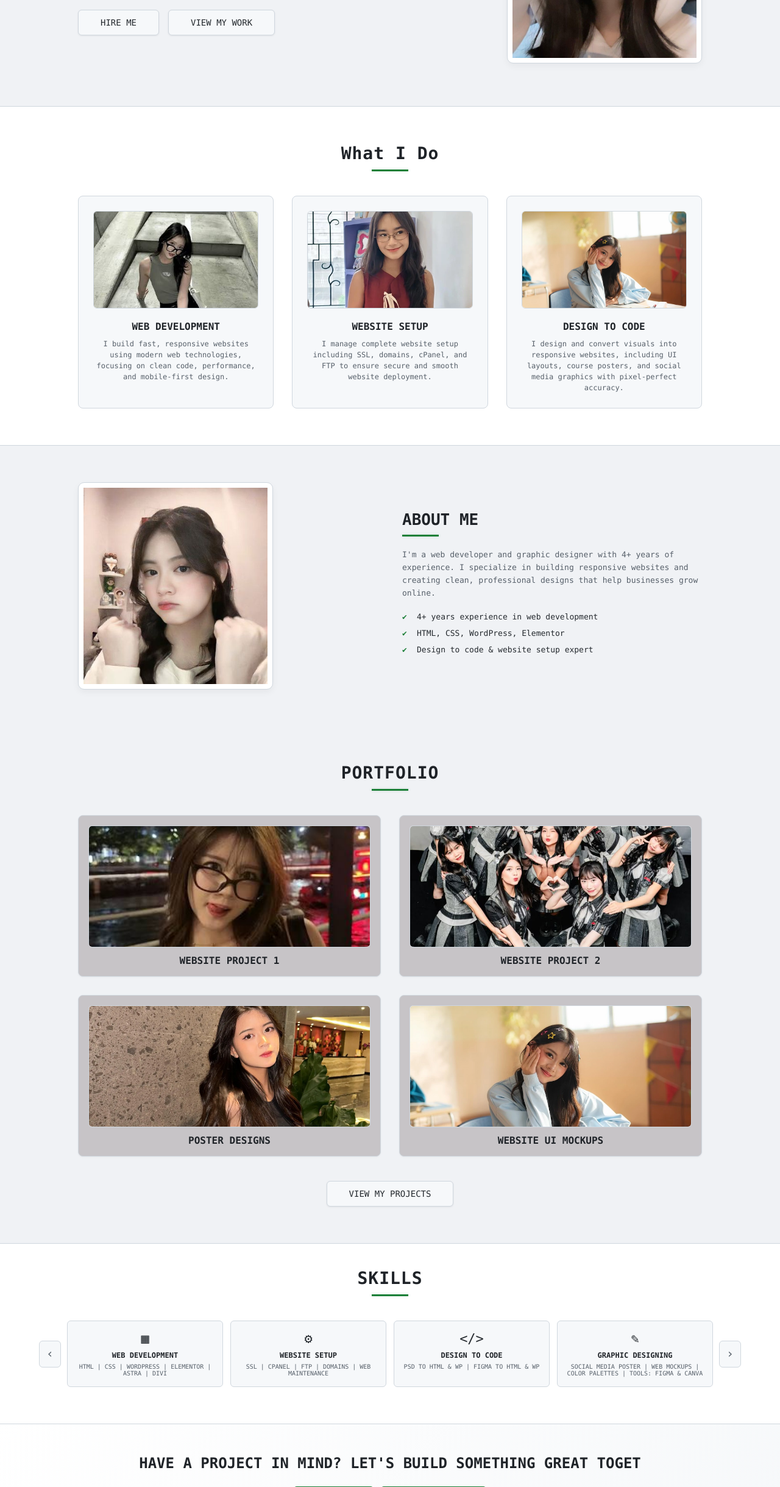
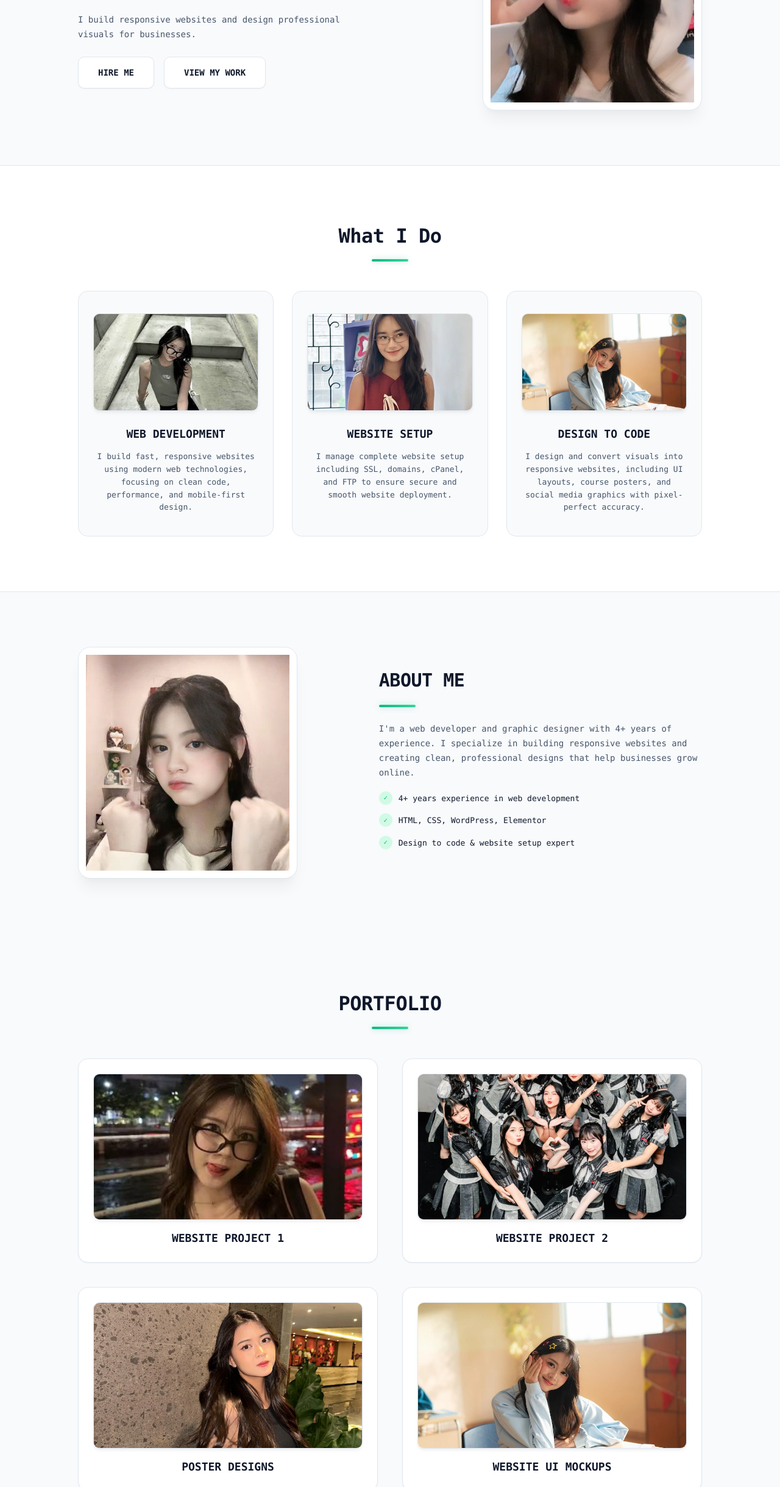
Before and after one commit to kristiankristian2314-netizen/Portofolio-ku, a plain HTML site: page index.html in a window 1280 px wide. Shown: the part 361-2800 px from the top of the page at 61% size. Drawn offline with Linux system fonts and the light colour scheme.

Commit message:
Add files via upload
feat: upload Portofolio awal

```diff
--- a/style.css
+++ b/style.css
@@ -1,7 +1,24 @@
-/* ==================== PERTEMUAN 4: FINAL - LIGHT TECH THEME ==================== */
+/* ==================== PERTEMUAN 4: ULTIMATE PRO LIGHT TECH THEME ==================== */
+
+/* ==================== CSS VARIABLES ==================== */
+:root {
+  --bg-main: #f8fafc;
+  --bg-card: #ffffff;
+  --bg-subtle: #f1f5f9;
+  --text-main: #0f172a;
+  --text-muted: #475569;
+  --border-color: #e2e8f0;
+  --accent-green: #10b981;
+  --accent-green-hover: #059669;
+  --accent-blue: #2563eb;
+  --shadow-sm: 0 1px 2px 0 rgba(0, 0, 0, 0.05);
+  --shadow-md: 0 4px 6px -1px rgba(0, 0, 0, 0.05), 0 2px 4px -1px rgba(0, 0, 0, 0.03);
+  --shadow-lg: 0 20px 25px -5px rgba(0, 0, 0, 0.05), 0 10px 10px -5px rgba(0, 0, 0, 0.02);
+  --transition: all 0.3s cubic-bezier(0.4, 0, 0.2, 1);
+}
 
 /* ==================== GENERAL STYLES ==================== */
-* {
+*, *::before, *::after {
   margin: 0;
   padding: 0;
   box-sizing: border-box;
@@ -12,94 +29,113 @@ html {
 }
 
 body {
-  font-family: 'JetBrains Mono', 'Fira Code', Consolas, Monaco, monospace; /* Tech/Computer style font stack */
-  background: #f0f2f5; /* Clean light gray-blue background */
-  color: #24292e;      /* Deep slate readable text */
+  font-family: 'JetBrains Mono', 'Fira Code', Consolas, Monaco, monospace;
+  background-color: var(--bg-main);
+  color: var(--text-main);
+  line-height: 1.6;
+  -webkit-font-smoothing: antialiased;
 }
 
 a {
-  color: #0969da;      /* Modern tech blue link color */
+  color: var(--accent-blue);
   text-decoration: none;
-  transition: color 0.2s ease;
+  transition: var(--transition);
 }
 
 a:hover {
-  color: #1f6feb;
+  color: #1d4ed8;
 }
 
 .section-title {
   text-align: center;
-  font-size: 28px;
-  color: #1f2328;
-  letter-spacing: 1px;
+  font-size: 32px;
+  color: var(--text-main);
+  letter-spacing: -0.5px;
+  font-weight: 800;
 }
 
 .short-line {
   display: block;
   width: 60px;
-  height: 3px;
-  background: #1a7f37; /* Terminal Green Accent */
-  margin: 10px 0 20px 0;
-  box-shadow: 0 0 4px rgba(26, 127, 55, 0.2);
+  height: 4px;
+  background: linear-gradient(90deg, var(--accent-green), #34d399);
+  margin: 12px 0 24px 0;
+  border-radius: 4px;
+  box-shadow: 0 0 10px rgba(16, 185, 129, 0.3);
 }
 
 .center-line {
-  margin: 10px auto 40px auto;
+  margin: 12px auto 48px auto;
 }
 
-/* Professional Bright Tech Buttons */
+/* Buttons */
 .btn {
-  display: inline-block;
-  background: #f6f8fa;
-  color: #24292e;
-  border: 1px solid #d0d7de;
-  padding: 12px 36px;
+  display: inline-flex;
+  align-items: center;
+  justify-content: center;
+  background: var(--bg-card);
+  color: var(--text-main);
+  border: 1px solid var(--border-color);
+  padding: 14px 32px;
   font-size: 14px;
   font-family: inherit;
-  border-radius: 6px;
-  transition: all 0.2s ease;
-  box-shadow: 0 1px 3px rgba(27, 31, 35, 0.08);
+  font-weight: 600;
+  border-radius: 10px;
+  transition: var(--transition);
+  box-shadow: var(--shadow-sm);
+  cursor: pointer;
 }
 
 .btn:hover {
-  background: #f3f4f6;
-  border-color: #8c959f;
-  color: #0969da;
+  background: var(--bg-subtle);
+  border-color: #94a3b8;
+  color: var(--accent-blue);
+  transform: translateY(-2px);
+  box-shadow: var(--shadow-md);
 }
 
 .btn-white {
-  background: #1f883d; /* Bright Green Accent Button */
+  background: linear-gradient(135deg, #10b981, #059669);
   color: #ffffff;
-  border-color: #1a7f37;
+  border: none;
+  box-shadow: 0 4px 14px rgba(16, 185, 129, 0.35);
 }
 
 .btn-white:hover {
-  background: #1a7f37;
+  background: linear-gradient(135deg, #059669, #047857);
   color: #ffffff;
+  transform: translateY(-2px);
+  box-shadow: 0 6px 20px rgba(16, 185, 129, 0.5);
 }
 
 .buttons {
   display: flex;
-  gap: 15px;
+  gap: 16px;
   flex-wrap: wrap;
 }
 
 .label {
   display: inline-block;
-  background: #ffffff;
-  color: #0969da;
-  border: 1px solid #d0d7de;
-  font-size: 13px;
-  font-weight: bold;
-  padding: 4px 10px;
-  border-radius: 4px;
+  background: #eff6ff;
+  color: var(--accent-blue);
+  border: 1px solid #bfdbfe;
+  font-size: 12px;
+  font-weight: 600;
+  padding: 6px 14px;
+  border-radius: 30px;
 }
 
 .placeholder {
-  background: #ffffff;
-  border: 1px solid #d0d7de;
-  border-radius: 8px;
+  background: var(--bg-card);
+  border: 1px solid var(--border-color);
+  border-radius: 16px;
   overflow: hidden;
+  box-shadow: var(--shadow-md);
+  transition: var(--transition);
+}
+
+.placeholder:hover {
+  box-shadow: var(--shadow-lg);
 }
 
 .placeholder img,
@@ -108,25 +144,32 @@ a:hover {
   height: 100%;
   object-fit: cover;
   display: block;
+  transition: transform 0.5s ease;
+}
+
+.placeholder:hover img,
+.photo-frame:hover img {
+  transform: scale(1.04);
 }
 
 .photo-frame {
-  border: 1px solid #d0d7de;
-  padding: 8px;
-  background: #ffffff;
-  border-radius: 10px;
-  box-shadow: 0 4px 12px rgba(0, 0, 0, 0.05);
+  border: 1px solid var(--border-color);
+  padding: 12px;
+  background: var(--bg-card);
+  border-radius: 20px;
+  box-shadow: var(--shadow-lg);
 }
 
-/* ==================== NAVBAR STYLES ==================== */
+/* ==================== NAVBAR ==================== */
 .navbar {
-  background: #ffffff;
-  border-bottom: 1px solid #d0d7de;
-  padding: 15px 10%;
+  background: rgba(248, 250, 252, 0.85);
+  backdrop-filter: blur(12px);
+  -webkit-backdrop-filter: blur(12px);
+  border-bottom: 1px solid var(--border-color);
+  padding: 18px 10%;
   position: sticky;
   top: 0;
   z-index: 1000;
-  box-shadow: 0 1px 3px rgba(0, 0, 0, 0.04);
 }
 
 .navbar-inner {
@@ -134,126 +177,160 @@ a:hover {
   justify-content: space-between;
   align-items: center;
   flex-wrap: wrap;
-  gap: 10px;
+  gap: 15px;
 }
 
 .logo {
-  font-size: 20px;
-  font-weight: bold;
-  color: #1f2328;
+  font-size: 22px;
+  font-weight: 800;
+  color: var(--text-main);
+  letter-spacing: -0.5px;
 }
 
 .logo span {
-  color: #1a7f37;
+  color: var(--accent-green);
 }
 
 .nav-links {
   display: flex;
-  gap: 30px;
+  gap: 32px;
   font-size: 13px;
+  font-weight: 600;
 }
 
 .nav-links a {
-  color: #57606a;
+  color: var(--text-muted);
+  position: relative;
+  padding-bottom: 4px;
+}
+
+.nav-links a::after {
+  content: '';
+  position: absolute;
+  width: 0;
+  height: 2px;
+  bottom: 0;
+  left: 0;
+  background-color: var(--accent-green);
+  transition: width 0.3s ease;
 }
 
 .nav-links a:hover {
-  color: #0969da;
+  color: var(--accent-green);
 }
 
-/* ==================== HOME SECTION STYLES ==================== */
+.nav-links a:hover::after {
+  width: 100%;
+}
+
+/* ==================== HERO SECTION ==================== */
 .hero {
   display: grid;
-  grid-template-columns: 1fr 1fr;
-  gap: 40px;
+  grid-template-columns: 1.1fr 0.9fr;
+  gap: 60px;
   align-items: center;
-  padding: 70px 10%;
+  padding: 90px 10%;
 }
 
 .hero h1,
 .hero h2 {
-  font-size: 28px;
-  color: #1f2328;
+  font-size: 36px;
+  color: var(--text-main);
+  line-height: 1.2;
+  font-weight: 800;
+  letter-spacing: -1px;
 }
 
 .hero-desc {
-  font-size: 13px;
-  color: #57606a;
-  margin: 20px 0;
-  max-width: 320px;
-  line-height: 1.6;
+  font-size: 14px;
+  color: var(--text-muted);
+  margin: 24px 0;
+  max-width: 440px;
+  line-height: 1.7;
 }
 
 .hero-photo {
-  width: 320px;
-  height: 340px;
+  width: 360px;
+  height: 380px;
   margin-left: auto;
 }
 
-/* ==================== WHAT I DO SECTION STYLES ==================== */
+/* ==================== SERVICES SECTION ==================== */
 .services {
-  padding: 60px 10%;
-  background: #ffffff;
-  border-top: 1px solid #d0d7de;
-  border-bottom: 1px solid #d0d7de;
+  padding: 90px 10%;
+  background: var(--bg-card);
+  border-top: 1px solid var(--border-color);
+  border-bottom: 1px solid var(--border-color);
 }
 
 .services-grid {
   display: grid;
-  grid-template-columns: 1fr 1fr 1fr;
+  grid-template-columns: repeat(3, 1fr);
   gap: 30px;
   text-align: center;
 }
 
 .service {
-  background: #f6f8fa;
-  border: 1px solid #d0d7de;
-  padding: 24px;
-  border-radius: 8px;
+  background: var(--bg-main);
+  border: 1px solid var(--border-color);
+  padding: 36px 24px;
+  border-radius: 16px;
+  transition: var(--transition);
+}
+
+.service:hover {
+  transform: translateY(-6px);
+  border-color: #cbd5e1;
+  box-shadow: var(--shadow-lg);
+  background: var(--bg-card);
 }
 
 .service-img {
   height: 160px;
-  margin-bottom: 20px;
-  border-radius: 6px;
+  margin-bottom: 24px;
+  border-radius: 10px;
 }
 
 .service h3 {
-  font-size: 16px;
-  color: #1f2328;
-  margin-bottom: 10px;
+  font-size: 18px;
+  color: var(--text-main);
+  margin-bottom: 12px;
+  font-weight: 700;
 }
 
 .service p {
-  font-size: 12px;
-  color: #57606a;
-  line-height: 1.5;
+  font-size: 13px;
+  color: var(--text-muted);
+  line-height: 1.6;
 }
 
-/* ==================== ABOUT ME SECTION STYLES ==================== */
+/* ==================== ABOUT SECTION ==================== */
 .about-section {
   display: grid;
-  grid-template-columns: 1fr 1fr;
-  gap: 40px;
+  grid-template-columns: 0.9fr 1.1fr;
+  gap: 60px;
   align-items: center;
-  padding: 60px 10%;
+  padding: 90px 10%;
 }
 
 .about-photo {
-  width: 320px;
-  height: 340px;
+  width: 360px;
+  height: 380px;
 }
 
 .about-title {
-  font-size: 26px;
-  color: #1f2328;
+  font-size: 30px;
+  color: var(--text-main);
+  font-weight: 800;
+  margin-bottom: 16px;
+  letter-spacing: -0.5px;
 }
 
 .about-text p {
-  font-size: 13px;
-  color: #57606a;
+  font-size: 14px;
+  color: var(--text-muted);
   margin-bottom: 20px;
-  line-height: 1.6;
+  line-height: 1.7;
 }
 
 .check-list {
@@ -263,173 +340,214 @@ a:hover {
 
 .check-list li {
   font-size: 13px;
-  color: #24292e;
-  margin-bottom: 12px;
+  color: var(--text-main);
+  margin-bottom: 16px;
   position: relative;
-  padding-left: 24px;
+  padding-left: 32px;
+  font-weight: 500;
 }
 
 .check-list li::before {
-  content: "✔";
+  content: "✓";
   position: absolute;
   left: 0;
-  color: #1a7f37;
+  top: -2px;
+  width: 22px;
+  height: 22px;
+  background: #d1fae5;
+  color: var(--accent-green);
+  border-radius: 50%;
+  display: flex;
+  align-items: center;
+  justify-content: center;
+  font-size: 11px;
+  font-weight: 800;
 }
 
-/* ==================== PORTFOLIO SECTION STYLES ==================== */
+/* ==================== PORTFOLIO SECTION ==================== */
 .portfolio {
-  padding: 60px 10%;
+  padding: 90px 10%;
 }
 
 .portfolio-grid {
   display: grid;
-  grid-template-columns: 1fr 1fr;
-  gap: 30px;
+  grid-template-columns: repeat(2, 1fr);
+  gap: 40px;
   text-align: center;
 }
 
 .project {
-  background: #c7c4c7;
-  border: 1px solid #d0d7de;
-  padding: 16px;
-  border-radius: 8px;
-  box-shadow: 0 1px 3px rgba(0, 0, 0, 0.04);
+  background: var(--bg-card);
+  border: 1px solid var(--border-color);
+  padding: 24px;
+  border-radius: 16px;
+  box-shadow: var(--shadow-sm);
+  transition: var(--transition);
+}
+
+.project:hover {
+  transform: translateY(-6px);
+  border-color: var(--accent-blue);
+  box-shadow: var(--shadow-lg);
 }
 
 .project-img {
-  height: 200px;
-  margin-bottom: 12px;
-  border-radius: 6px;
+  height: 240px;
+  margin-bottom: 16px;
+  border-radius: 10px;
 }
 
 .project h3 {
-  font-size: 16px;
-  color: #1f2328;
+  font-size: 18px;
+  color: var(--text-main);
+  font-weight: 700;
 }
 
 .center-button {
   text-align: center;
-  margin-top: 40px;
+  margin-top: 50px;
 }
 
-/* ==================== SKILLS SECTION STYLES ==================== */
+/* ==================== SKILLS SECTION ==================== */
 .skills {
-  padding: 40px 0 60px 0;
-  background: #ffffff;
-  border-top: 1px solid #d0d7de;
-  border-bottom: 1px solid #d0d7de;
+  padding: 70px 0 90px 0;
+  background: var(--bg-card);
+  border-top: 1px solid var(--border-color);
+  border-bottom: 1px solid var(--border-color);
 }
 
 .skills-wrapper {
   display: flex;
   align-items: center;
-  gap: 10px;
+  gap: 16px;
   padding: 0 5%;
 }
 
 .skills-grid {
   flex: 1;
   display: grid;
-  grid-template-columns: 1fr 1fr 1fr 1fr;
-  gap: 12px;
+  grid-template-columns: repeat(4, 1fr);
+  gap: 16px;
 }
 
 .skill-card {
-  background: #f6f8fa;
-  border: 1px solid #d0d7de;
-  padding: 16px 12px;
-  border-radius: 6px;
+  background: var(--bg-main);
+  border: 1px solid var(--border-color);
+  padding: 24px 16px;
+  border-radius: 12px;
   text-align: center;
+  transition: var(--transition);
+}
+
+.skill-card:hover {
+  background: var(--bg-card);
+  border-color: var(--accent-green);
+  transform: translateY(-4px);
+  box-shadow: 0 10px 25px rgba(16, 185, 129, 0.1);
 }
 
 .skill-icon {
   display: block;
-  font-size: 22px;
-  margin-bottom: 8px;
+  font-size: 28px;
+  margin-bottom: 12px;
 }
 
 .skill-card h3 {
-  font-size: 12px;
-  color: #1f2328;
+  font-size: 13px;
+  color: var(--text-main);
   margin-bottom: 6px;
+  font-weight: 700;
 }
 
 .skill-card p {
-  font-size: 10px;
-  color: #57606a;
+  font-size: 11px;
+  color: var(--text-muted);
 }
 
 .arrow {
-  background: #f6f8fa;
-  border: 1px solid #d0d7de;
-  width: 36px;
-  height: 44px;
-  line-height: 40px;
-  text-align: center;
-  font-size: 20px;
-  color: #57606a;
-  border-radius: 6px;
+  background: var(--bg-main);
+  border: 1px solid var(--border-color);
+  width: 44px;
+  height: 54px;
+  display: flex;
+  align-items: center;
+  justify-content: center;
+  font-size: 18px;
+  color: var(--text-muted);
+  border-radius: 10px;
   cursor: pointer;
+  transition: var(--transition);
 }
 
 .arrow:hover {
-  background: #ebf0f4;
-  color: #1f2328;
+  background: var(--accent-green);
+  color: #ffffff;
+  border-color: var(--accent-green);
 }
 
-/* ==================== CTA SECTION STYLES ==================== */
+/* ==================== CTA SECTION ==================== */
 .cta {
-  background: linear-gradient(135deg, #ffffff, #f6f8fa);
+  background: linear-gradient(135deg, #ecfdf5 0%, #ffffff 50%, #eff6ff 100%);
   text-align: center;
-  padding: 50px 10%;
-  border-bottom: 1px solid #d0d7de;
+  padding: 80px 10%;
+  border-bottom: 1px solid var(--border-color);
 }
 
 .cta h2 {
-  font-size: 24px;
-  color: #1f2328;
-  margin-bottom: 24px;
+  font-size: 30px;
+  color: var(--text-main);
+  margin-bottom: 28px;
+  font-weight: 800;
+  letter-spacing: -0.5px;
 }
 
 .cta .buttons {
   justify-content: center;
 }
 
-/* ==================== FOOTER STYLES ==================== */
+/* ==================== FOOTER ==================== */
 .footer {
   display: grid;
-  grid-template-columns: 1fr 1fr;
-  gap: 30px;
-  padding: 50px 10%;
-  background: #ffffff;
+  grid-template-columns: 1.1fr 0.9fr;
+  gap: 50px;
+  padding: 80px 10%;
+  background: var(--bg-card);
 }
 
 .footer-name {
-  font-size: 20px;
-  font-weight: bold;
-  color: #1f2328;
-  margin-bottom: 8px;
+  font-size: 24px;
+  font-weight: 800;
+  color: var(--text-main);
+  margin-bottom: 10px;
+  letter-spacing: -0.5px;
 }
 
 .copyright {
-  font-size: 11px;
-  color: #57606a;
-  margin-top: 20px;
+  font-size: 12px;
+  color: var(--text-muted);
+  margin-top: 24px;
 }
 
 .footer-right p {
   display: flex;
   align-items: center;
-  gap: 14px;
-  font-size: 13px;
-  color: #24292e;
-  margin-bottom: 14px;
+  gap: 16px;
+  font-size: 14px;
+  color: var(--text-main);
+  margin-bottom: 16px;
+  font-weight: 500;
 }
 
 .icon {
-  width: 30px;
-  font-size: 20px;
-  color: #0969da;
+  width: 36px;
+  height: 36px;
+  background: #eff6ff;
+  border-radius: 50%;
+  display: flex;
+  align-items: center;
+  justify-content: center;
+  font-size: 16px;
+  color: var(--accent-blue);
 }
 
 /* ==================== RESPONSIVE DESIGN ==================== */
@@ -441,8 +559,8 @@ a:hover {
   .portfolio,
   .cta,
   .footer {
-    padding-left: 5%;
-    padding-right: 5%;
+    padding-left: 6%;
+    padding-right: 6%;
   }
 
   .navbar-inner {
@@ -455,15 +573,18 @@ a:hover {
   .portfolio-grid,
   .footer {
     grid-template-columns: 1fr;
+    gap: 40px;
   }
 
   .hero-photo,
   .about-photo {
     margin: 0 auto;
+    width: 300px;
+    height: 320px;
   }
 
   .skills-grid {
-    grid-template-columns: 1fr 1fr;
+    grid-template-columns: repeat(2, 1fr);
   }
 
   .arrow {
@@ -475,4 +596,8 @@ a:hover {
   .skills-grid {
     grid-template-columns: 1fr;
   }
+
+  .hero h1, .hero h2 {
+    font-size: 28px;
+  }
 }
```
